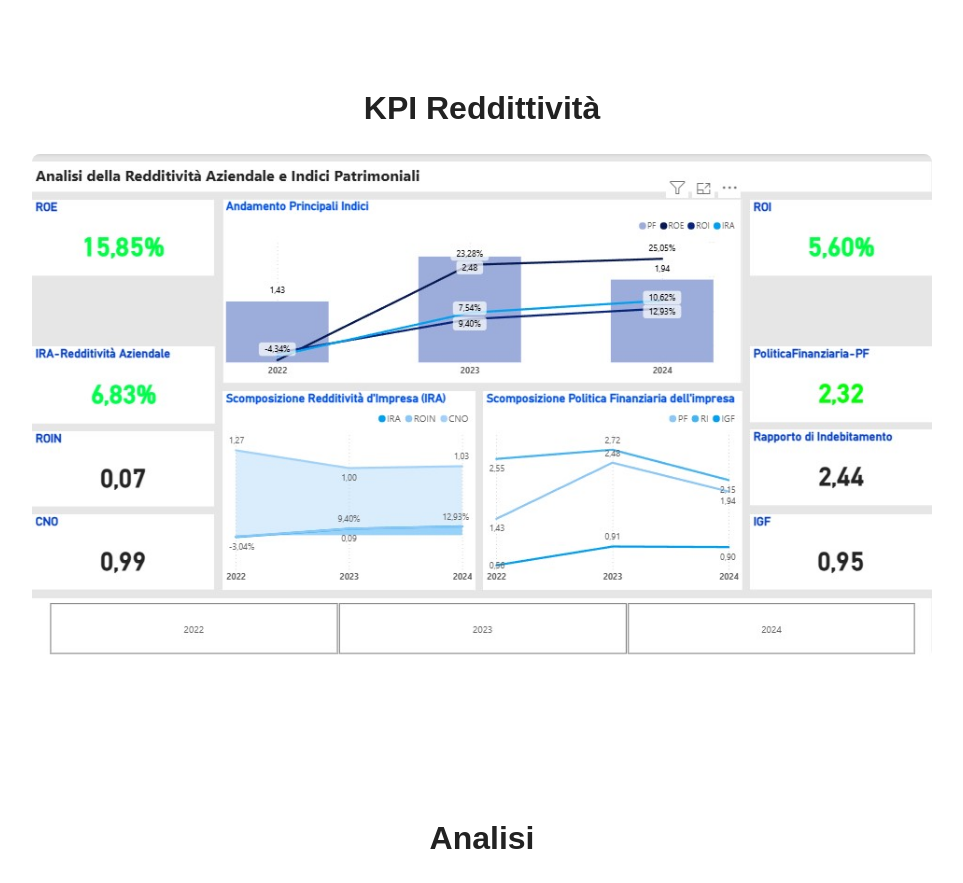
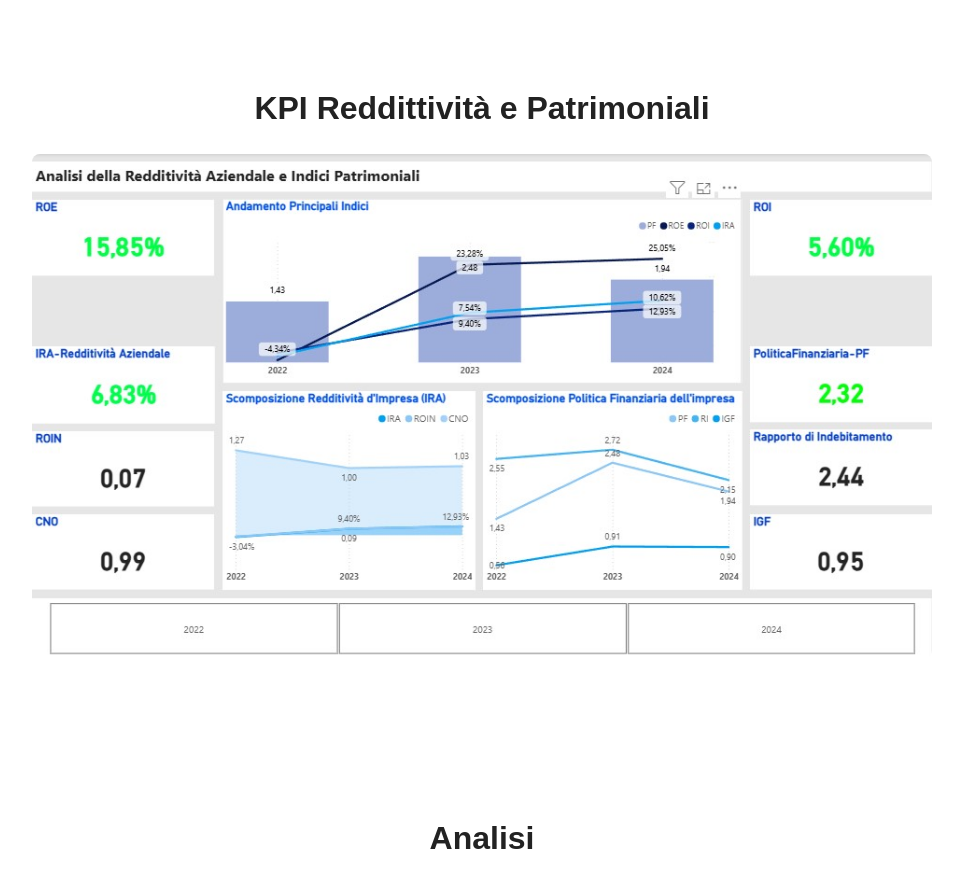
Before and after one commit to LucaCanali2002/LucaCanali2002.github.io, a plain HTML site: page ryanair.html in a window 1280 px wide. Shown: the part 1665-2548 px from the top of the page, without its empty margins (158-1121 px from the left). Drawn offline with Linux system fonts and the light colour scheme.

Commit message:
Update ryanair.html

```diff
--- a/ryanair.html
+++ b/ryanair.html
@@ -33,7 +33,7 @@
   </section>
 
   <section>
-    <h2>KPI Reddittività</h2>
+    <h2>KPI Reddittività e Patrimoniali</h2>
     <img src="img/red.jpg" alt="Dashboard Ryanair" style="max-width:100%; border-radius:8px;">
   </section>
 
```
